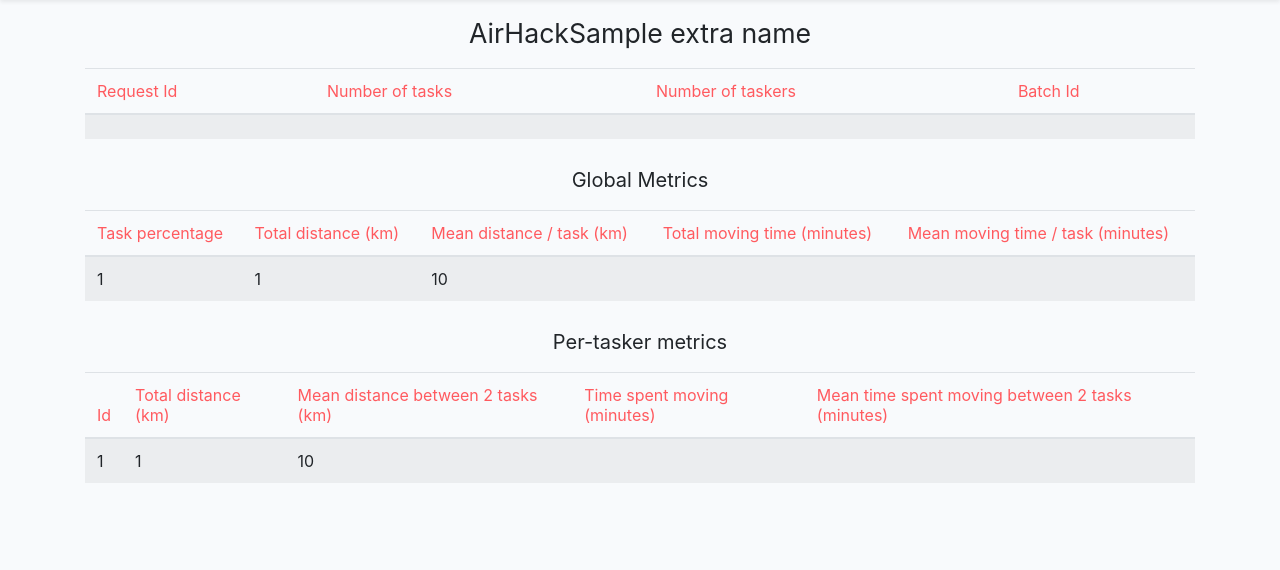
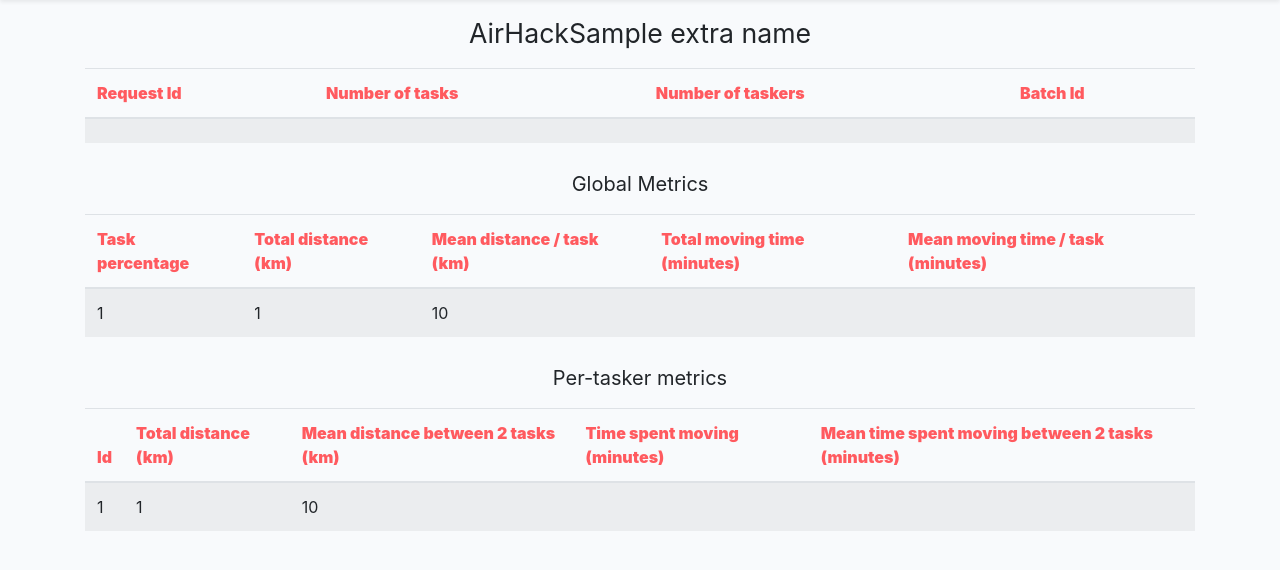
Before and after one commit to Smlep/airhack-smlep, a Django app: template main/templates/main/index.html in a window 1280 px wide. Shown: the part 62-632 px from the top of the page. Run offline with Django 3.2, Linux system fonts and the light colour scheme; the template is opened without the code that fills it: most values are stand-ins (such as "Sample title", 1, 10 or a date in 2020); lists and menus that the app fills with data are empty; some libraries are stand-ins or nearby versions.

Commit message:
front: improve lightouse score

```diff
--- a/main/static/main/css/index.css
+++ b/main/static/main/css/index.css
@@ -13,7 +13,7 @@
 }
 
 th {
-    font-weight: 400;
+    font-weight: 900;
     color: #FF5A5F;
 }
 
--- a/main/templates/main/base.html
+++ b/main/templates/main/base.html
@@ -1,8 +1,11 @@
-<html lang="us">
+<!DOCTYPE html>
+<html lang="en">
 {% load static %}
 {% load pwa %}
 <head>
     {% progressive_web_app_meta %}
+    <meta name="viewport" content="width=device-width, initial-scale=1">
+    <meta name="Description" content="Airhack app for 2019.">
     <link rel="stylesheet" href="{% static 'bootstrap/css/bootstrap.min.css' %}">
     <link rel="stylesheet" href="{% static 'main/css/base.css' %}">
     {% block stylesheets %}
@@ -10,6 +13,7 @@
     <title>AirHack 2019</title>
 </head>
 <body style="padding-top: 65px; background-color: #f8fafc">
+<header>
     <nav class="navbar navbar-expand-sm bg-dark navbar-dark fixed-top custom-navbar">
         <!-- Brand -->
         <a class="navbar-brand navbar-text" href="{% url 'index' %}">AirHack</a>
@@ -34,8 +38,11 @@
             </li>
         </ul>
     </nav>
+</header>
+<main>
     {% block content %}
     {% endblock %}
+</main>
 </body>
 {% block scripts %}
     <script src="{% static 'main/js/jquery-3.3.1.slim.min.js' %}"></script>
```
Lines whose indentation alone changed are shown as unchanged.
